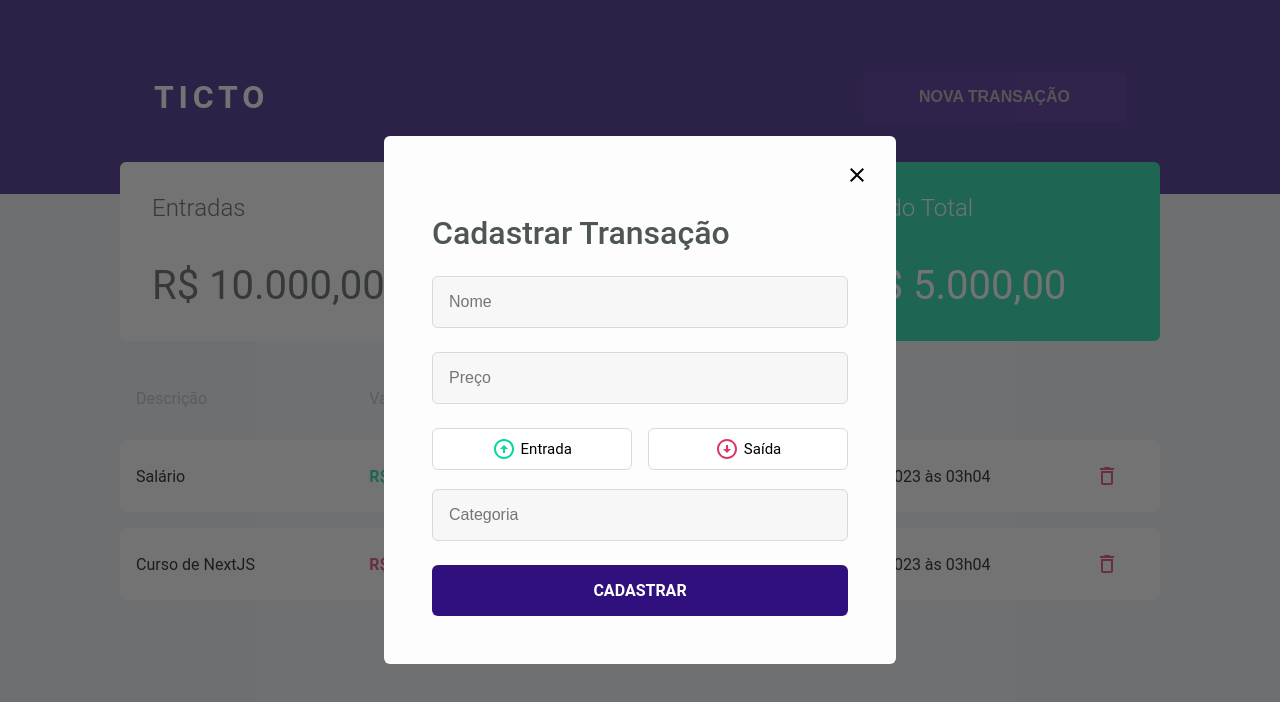
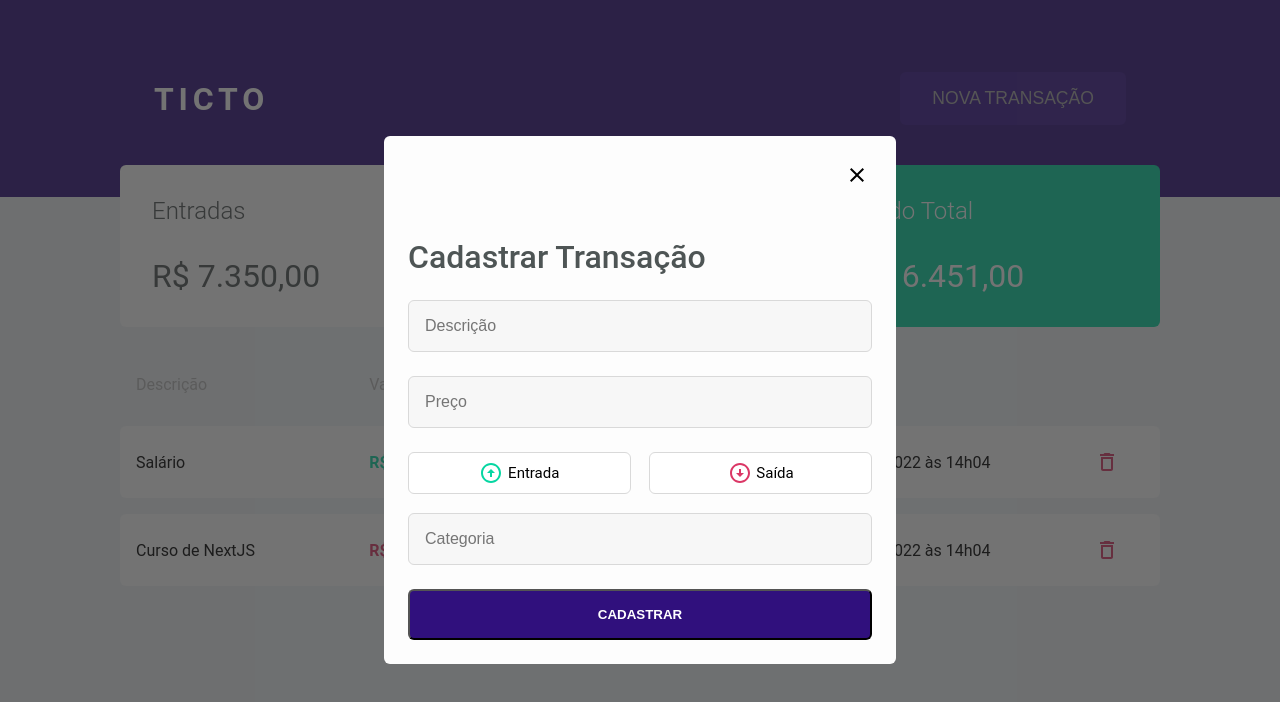
Before and after one commit to felipprodrigues/expenses-dashboard, a Next.js app in the folder app/: page / in a window 1280 px wide. Both pictures are taken after a click on the button "NOVA TRANSAÇÃO". Shown: the top 702 px of the page. Built offline with nearby package versions, Linux system fonts and the light colour scheme.

Commit message:
feat: add several fixes and improvements

```diff
--- a/app/src/components/cards/index.js
+++ b/app/src/components/cards/index.js
@@ -10,6 +10,9 @@ import styles from '../../styles/Home.module.scss'
 
 //* ICONS
 import ArrowOutwardIcon from '@mui/icons-material/ArrowOutward';
+
+//* HELPERS
+import currencyMask from '@/helpers/currencyMask';
 
 function Cards({
   label,
@@ -37,7 +40,7 @@ function Cards({
 
       <CardContent fontColor={fontColor}>
         <span>
-          {value}
+          {currencyMask(value)}
         </span>
       </CardContent>
     </CardWrapper>
--- a/app/src/components/cards/styles.js
+++ b/app/src/components/cards/styles.js
@@ -2,20 +2,46 @@ import styled from 'styled-components';
 
 export const CardWrapper = styled.div`
   background-color: ${(props) => props.bgColor ? '#06D6A2' : '#fff'};
-  padding: 2rem;
+  padding: clamp(1.2rem, 2.5vw, 2rem);
   display: flex;
   flex-direction: column;
   width: 100%;
   border-radius: 6px;
+
+  &:first-of-type,
+  &:nth-child(2) {
+    @media(max-width: 767px) {
+      grid-row-start: 2;
+    }
+  }
+
+  &:last-of-type {
+    @media(max-width: 767px) {
+      grid-column: span 2;
+      align-items: center;
+    }
+
+    & > * h2 {
+      @media(max-width: 767px) {
+        font-size: 1.4rem !important;
+      }
+    }
+    & > * span {
+      @media(max-width: 767px) {
+        font-size: 1.8rem;
+      }
+    }
+  }
 `
 
 export const CardLabel = styled.div`
   display: flex;
   justify-content: space-between;
-  margin-bottom: 2.5rem;
+  margin-bottom: clamp(1.5rem,2.5vw,2.5rem);
   align-items: center;
 
   & > h2 {
+    font-size: clamp(1rem, 2.5vw, 1.5rem);
     font-weight: 300;
     color: ${(props) => props.fontColor ? '#fff' : '#4E5555'}
   }
@@ -23,7 +49,7 @@ export const CardLabel = styled.div`
 
 export const CardContent = styled.div`
   & > span {
-    font-size: 2.5rem;
+    font-size: clamp(1rem, 2.5vw, 2.5rem);
     color: ${(props) => props.fontColor ? '#fff' : '#4E5555'};
   }
 `
--- a/app/src/components/modal/index.js
+++ b/app/src/components/modal/index.js
@@ -5,7 +5,6 @@ import {
   Modal,
   ModalInner,
   ModalHolderContent,
-  ModalInputHolder,
   ModalHolderTitle,
   ModalSelectHolder,
   ModalInput,
@@ -14,7 +13,8 @@ import {
   ModalHolderClose,
   ModalSendButton,
   ModalHiddenInput,
-  ModalButtonCoverUp
+  ModalButtonCoverUp,
+  ModalInputForm
 } from './styles'
 
 //* ICONS
@@ -46,15 +46,17 @@ function ModalComponent({
         </ModalHolderClose>
 
         <ModalHolderContent>
-          <ModalInputHolder>
           <ModalHolderTitle>
             <h1>Cadastrar Transação</h1>
           </ModalHolderTitle>
 
+          <ModalInputForm
+            type="reset"
+          >
             <ModalInput
-                name="name"
-                id="name"
-                placeholder='Nome'
+              name="description"
+              id="description"
+              placeholder='Descrição'
               required
               onChange={({target}) => setDescription(target.value)}
             />
@@ -101,11 +103,12 @@ function ModalComponent({
 
             <ModalSendButton
               onClick={() => handleCreate()}
+              type="reset"
             >
               CADASTRAR
             </ModalSendButton>
+          </ModalInputForm>
 
-          </ModalInputHolder>
         </ModalHolderContent>
       </ModalInner>
     </Modal>
--- a/app/src/components/modal/styles.js
+++ b/app/src/components/modal/styles.js
@@ -54,9 +54,7 @@ export const ModalHolderClose = styled(ModalHolder)`
 
 export const ModalHolderContent = styled(ModalHolder)`
   display: grid;
-  grid-template-rows: 1fr;
   grid-gap: 1.5em;
-  padding-top: 0;
 `
 
 export const ModalHolderTitle = styled(ModalHolder)`
@@ -71,7 +69,12 @@ export const ModalHolderTitle = styled(ModalHolder)`
   }
 `
 
-export const ModalInputHolder = styled(ModalHolderContent)``
+export const ModalInputForm = styled.form`
+  display: grid;
+  grid-template-rows: 1fr;
+  grid-gap: 1.5em;
+  padding-top: 0;
+`
 
 export const ModalInput = styled.input`
   border: 1px solid #D9D9D9;
@@ -126,7 +129,7 @@ export const ModalButtonCoverUp = styled.span`
   }
 `
 
-export const ModalSendButton = styled.a`
+export const ModalSendButton = styled.button`
   width: 100%;
   display: inline-flex;
   align-items: center;
--- a/app/src/components/table/index.js
+++ b/app/src/components/table/index.js
@@ -2,6 +2,7 @@ import React from 'react'
 
 //* STYLES
 import {
+  TableContainer,
   TableHolder,
   TableHeadItems,
   TableBodyWrapper,
@@ -13,17 +14,20 @@ import DeleteOutlineIcon from '@mui/icons-material/DeleteOutline';
 
 //* HELPERS
 import currencyMask from '@/helpers/currencyMask';
-import getCurrentDate from '@/helpers/getCurrentDate';
 
 function Table({
   tableData,
   handleDelete,
   headers
 }) {
-  console.log(tableData, 'aqui ')
+
   return (
     <>
-        <TableHolder gridColumns={"repeat(4, 1fr) 75px"} padding={'1rem'}>
+      <TableContainer>
+        <TableHolder
+          gridColumns={"repeat(4, 1fr) 75px"}
+          padding={'1rem'}
+        >
           {headers.map((items, index) => {
             return (
               <>
@@ -39,7 +43,7 @@ function Table({
           })}
         </TableHolder>
 
-        {tableData.map((items, index) => {
+        {tableData.map((item, index) => {
           return (
             <>
               <TableBodyWrapper>
@@ -50,35 +54,35 @@ function Table({
                 >
                   <TableContent>
                     <span>
-                      {items.description}
+                      {item.description}
                     </span>
                   </TableContent>
                   <TableContent>
-                    {items.type === 'entrada' ? (
+                    {item.type === 'entrada' ? (
                       <span style={{color: '#06D6A2', fontWeight: 600}}>
-                        {currencyMask(items.value)}
+                        {currencyMask(item.value)}
                       </span>
                     )
                     : (
                       <span style={{color: '#DB3766', fontWeight: 600}}>
-                        {currencyMask(items.value)}
+                        {currencyMask(item.value)}
                       </span>
                     )}
                   </TableContent>
                   <TableContent>
                     <span>
-                      {items.category}
+                      {item.category}
                     </span>
                   </TableContent>
                   <TableContent>
                     <span>
-                      {getCurrentDate()}
+                      {item.date}
                     </span>
                   </TableContent>
                   <TableContent>
                     <DeleteOutlineIcon
                       style={{color: '#DB3766'}}
-                      onClick={() => handleDelete(items, items.id)}
+                      onClick={() => handleDelete(item)}
                     />
                   </TableContent>
                 </TableHolder>
@@ -87,6 +91,7 @@ function Table({
             )
           }
         )}
+      </TableContainer>
     </>
   )
 }
--- a/app/src/components/table/styles.js
+++ b/app/src/components/table/styles.js
@@ -1,8 +1,16 @@
-import styled from 'styled-components'
+import styled, {css} from 'styled-components'
+
+const fontSize = css`
+  @media(max-width: 767px) {
+    font-size: clamp(.8rem, 2.5vw, 1.5rem)
+  }
+`
+
+export const TableContainer = styled.div``
 
 export const TableHolder = styled.div`
   display: grid;
-  grid-gap: 1rem;
+  grid-gap: clamp(.8rem, 2.5vw, 1rem);
   grid-template-columns: ${(props) => props.gridColumns};
   margin-bottom: ${(props) => props.hasMarginBottom ? '1rem' : ''};
   padding: ${(props) => props.padding};
@@ -11,16 +19,27 @@ export const TableHolder = styled.div`
 export const TableHeadItems = styled.div`
   padding: 1rem 0;
   color: #B9B9B9;
+
+  & > span {
+    ${fontSize}
+  }
 `
 
 export const TableBodyWrapper = styled.div`
   background-color: white;
   border-radius: 6px;
+
+  & > div {
+    @media(max-width: 767px){
+      overflow-y: scroll;
+    }
+  }
 `
 
 export const TableContent = styled.div`
   display: flex;
   align-items: center;
+
 
   &:last-child {
     justify-content: center;
@@ -31,4 +50,9 @@ export const TableContent = styled.div`
       filter: brightness(.8)
     }
   }
+
+  & > span {
+    ${fontSize};
+  }
+
 `
--- a/app/src/pages/index.js
+++ b/app/src/pages/index.js
@@ -1,6 +1,6 @@
+//* UTILS
+import React, {useEffect, useState} from 'react'
 import Head from 'next/head'
-
-import React, {useEffect, useState} from 'react'
 
 //* COMPONENTS
 import Cards from '../components/cards'
@@ -11,13 +11,12 @@ import ModalComponent from '../components/modal'
 import styles from '../styles/Home.module.scss'
 
 // * HELPERS
-import currencyMask from '@/helpers/currencyMask';
-
+import getCurrentDate from '@/helpers/getCurrentDate';
 
 export default function Home() {
   // CARDS
-  const [entryValue, setEntryValue] = useState('10000')
-  const [exitValue, setExitValue] = useState('5000')
+  const [entryValue, setEntryValue] = useState(7350)
+  const [exitValue, setExitValue] = useState(899)
   const [value, setValue] = useState(0)
 
   // MODAL
@@ -29,7 +28,7 @@ export default function Home() {
     {
       id: 0,
       description: 'Salário',
-      value: entryValue,
+      value: 7350,
       category: 'Receita Fixa',
       date: '12/02/2022 às 14h04',
       type: 'entrada'
@@ -37,7 +36,7 @@ export default function Home() {
     {
       id: 1,
       description: 'Curso de NextJS',
-      value: exitValue,
+      value: 899,
       category: 'Educação',
       date: '12/02/2022 às 14h04',
       type: 'saida'
@@ -80,14 +79,15 @@ export default function Home() {
       description,
       value,
       category,
-      type
+      type,
+      date: getCurrentDate()
     }
 
     const draft = tableData
     draft.push(data)
     setTableData([...draft])
 
-    if(type === 'entrada') {
+    if(data.type === 'entrada') {
       setEntryValue(entryValue + data.value)
     } else {
       setExitValue(exitValue + data.value)
@@ -96,26 +96,16 @@ export default function Home() {
     toggleModal()
   }
 
-  const handleDelete = (el, id) => {
-    const draft = tableData.filter(items => items.id !== id)
+  const handleDelete = (el) => {
+    const draft = tableData.filter(item => item.id !== el.id)
 
     setTableData([...draft])
 
-    if(el.id === id && el.type === 'entrada') {
-      return  setEntryValue(entryValue - value)
+    if(el.type === 'entrada') {
+      setEntryValue((currentVal) => currentVal - el.value)
     } else {
-      return setExitValue(exitValue - value)
+      setExitValue((currentVal) => currentVal - el.value)
     }
-
-    //!! ---------------------------CHECK IT OUT LATER------------------------------------------------ !!
-    // const tableDataClone = [...tableData]
-    // const index = tableDataClone.findIndex(item => item.id === id)
-
-    // tableDataClone.splice(index, 1);
-
-    // setTableData([...tableDataClone])
-
-    // console.log(tableDataClone[index].type)
   }
 
   return (
@@ -153,19 +143,19 @@ export default function Home() {
             <div className={styles.content__grid}>
               <Cards
                 label={'Entradas'}
-                value={currencyMask(entryValue)}
+                value={entryValue}
                 iconType={'up'}
                 />
 
               <Cards
                 label={'Saídas'}
-                value={currencyMask(exitValue)}
+                value={exitValue}
                 iconType={'down'}
               />
 
               <Cards
                 label={'Saldo Total'}
-                value={currencyMask(entryValue - exitValue)}
+                value={entryValue - exitValue}
                 bgColor={true}
                 fontColor={true}
               />
--- a/app/src/styles/Home.module.scss
+++ b/app/src/styles/Home.module.scss
@@ -25,18 +25,26 @@
     display: flex;
     justify-content: space-between;
     align-items: center;
+
+    @media(max-width: 767px) {
+      flex-direction: column;
+      align-items: center;
+    }
   }
 
   &__content {
 
     & button {
-      padding: 1rem 3.5rem;
+      padding-top: clamp(.75rem, 2.5vw, 1rem);
+      padding-bottom: clamp(.75rem, 2.5vw, 1rem);
+      padding-left: clamp(2rem, 2.5vw, 3.5rem);
+      padding-right: clamp(2rem, 2.5vw, 3.5rem);
       border: none;
       border-radius: 6px;
       background-color: #401A9B;
       color: #B9B9B9;
-      font-weight: bold;
-      font-size: 1rem;
+      font-weight: 500;
+      font-size: clamp(.8rem, 2.5vw, 1.1rem);;
       filter: brightness(.9);
       cursor: pointer;
       transition: all .15s linear;
@@ -44,6 +52,10 @@
       &:hover {
         filter: brightness(1);
         color: #d9d9d9;
+      }
+
+      @media(max-width: 767px) {
+        margin-top: 1.5rem
       }
     }
   }
@@ -68,6 +80,10 @@
     grid-template-columns: repeat(3, 1fr);
     grid-gap: 1rem;
     margin-bottom: 1rem;
+
+    @media(max-width: 767px) {
+      grid-template-columns: repeat(2, 1fr);
+    }
   }
 }
 
```
Lines whose indentation alone changed are shown as unchanged.
